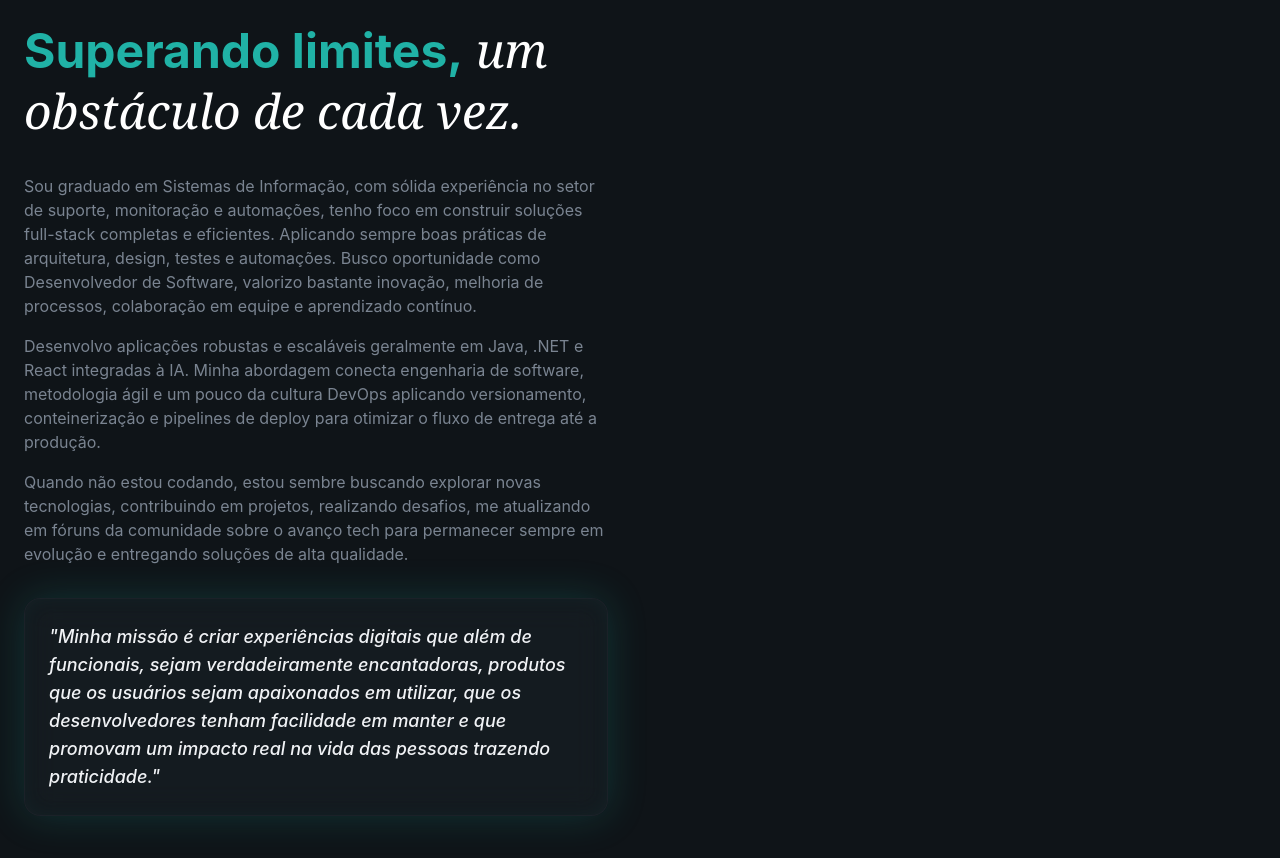
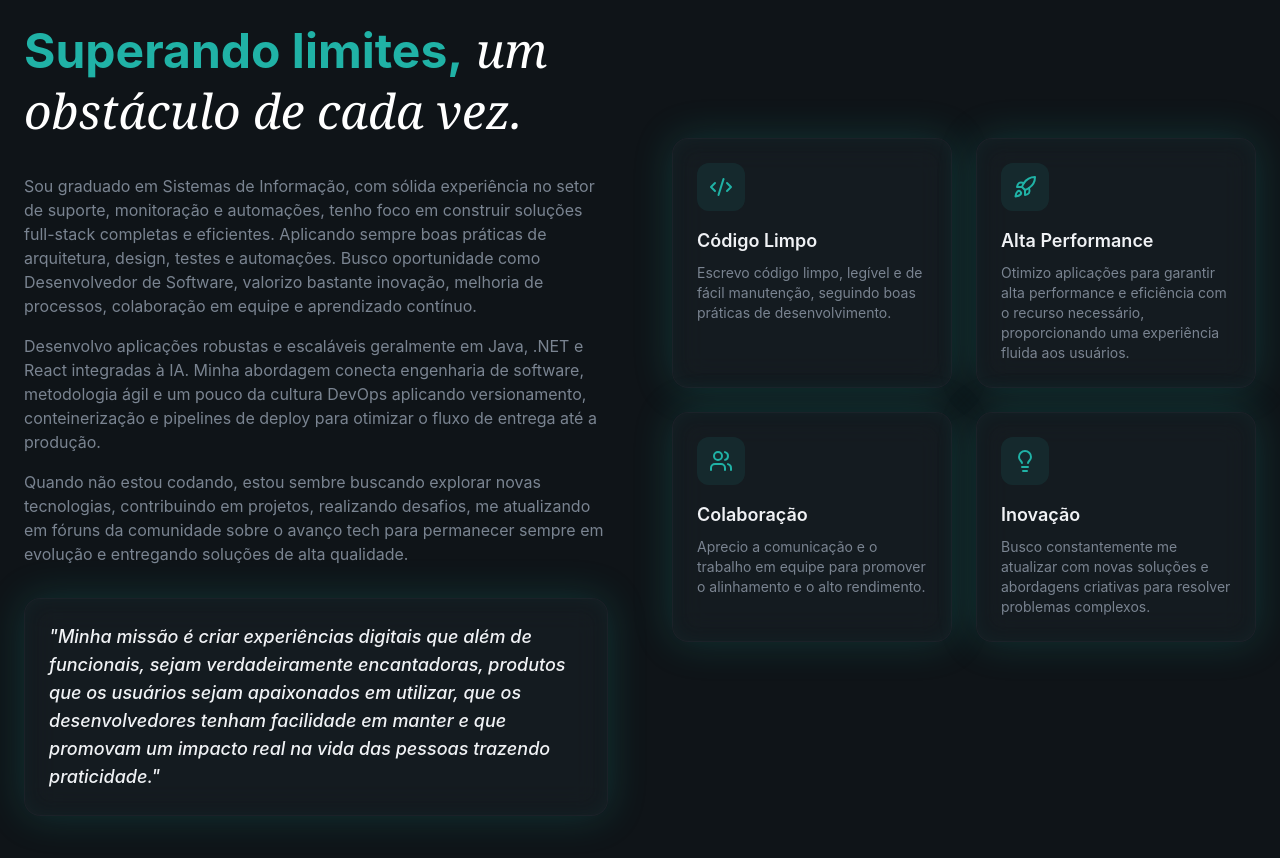
Before and after one commit to AdsonMozart/meu-portfolio, a React (Vite) app: page / in a window 1280 px wide. Shown: the part 1280-2138 px from the top of the page. Built offline with nearby package versions, Linux system fonts and the light colour scheme.

Commit message:
feat: finalizando a seção Sobre com a estilização dos 4 pilares e suas descrições.

```diff
--- a/src/sections/Sobre.jsx
+++ b/src/sections/Sobre.jsx
@@ -1,10 +1,27 @@
-import { Code2 } from "lucide-react";
+import { Code2, Lightbulb, Rocket, Users } from "lucide-react";
 
 const highlights = [
   {
     icon: Code2,
-    title: "Clean Code",
+    title: "Código Limpo",
     description: "Escrevo código limpo, legível e de fácil manutenção, seguindo boas práticas de desenvolvimento.",
+  },
+  {
+    icon: Rocket,
+    title: " Alta Performance",
+    description:
+      "Otimizo aplicações para garantir alta performance e eficiência com o recurso necessário, proporcionando uma experiência fluida aos usuários.",
+  },
+  {
+    icon: Users,
+    title: "Colaboração",
+    description: "Aprecio a comunicação e o trabalho em equipe para promover o alinhamento e o alto rendimento.",
+  },
+  {
+    icon: Lightbulb,
+    title: "Inovação",
+    description:
+      "Busco constantemente me atualizar com novas soluções e abordagens criativas para resolver problemas complexos.",
   },
 ];
 
@@ -58,6 +75,22 @@ export const Sobre = () => {
           </div>
 
           {/* Right Column */}
+          <div className="grid sm:grid-cols-2 gap-6">
+            {highlights.map((item, index) => (
+              <div
+                key={index}
+                className="glass p-6 rounded-2xl glow-border animate-fade-in"
+                style={{ animationDelay: `${(index + 1) * 100}ms` }}>
+                <div className="w-12 h-12 rounded-xl bg-primary/10 flex items-center justify-center mb-4 hover:bg-primary/20">
+                  <item.icon className="w-6 h-6 text-primary" />
+                </div>
+                <h3 className="text-lg font-semibold mb-2">{item.title}</h3>
+                <p className="text-sm text-muted-foreground">
+                  {item.description}
+                </p>
+              </div>
+            ))}
+          </div>
         </div>
       </div>
     </section>
```
